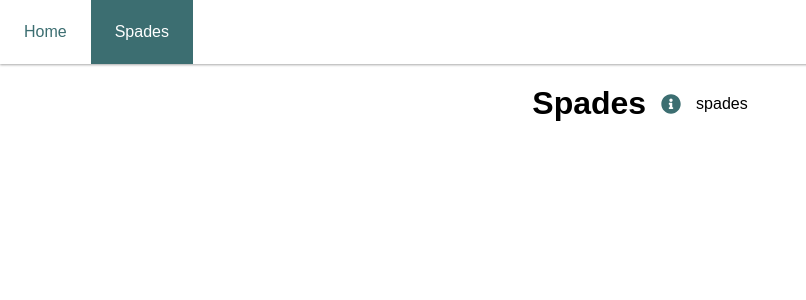
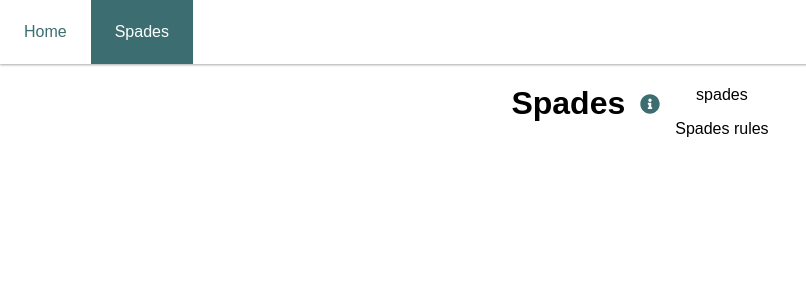
Before and after one commit to phillipsdev/score-keeper, a React (Create React App) app in the folder client/: page /spades in a window 1280 px wide. Both pictures are taken after a click on the icon 696 px from the left and 103 px from the top of the page. Shown: the top 300 px of the page, without its empty margins (0-806 px from the left). Built offline with nearby package versions, Linux system fonts and the light colour scheme.

Commit message:
Modal returns placeholder rules

```diff
--- a/client/src/components/Modal.js
+++ b/client/src/components/Modal.js
@@ -40,26 +40,13 @@ class Modal extends Component {
     }
   ];
 
-  // searchGames = () => {
-  //   let toSearch = this.props.game;
-  //   for (let i = 0; i < this.games.length; i++) {
-  //     for (let key in this.games[i]) {
-  //       console.log("first key test", key);
-  //       if (key === toSearch) {
-  //         console.log("key test", key);
-  //         this.setState({ gameInfo: Object.values(this.games[i][key]) });
-  //       }
-  //     }
-  //   }
-  // };
-
   searchGames = gameSearch => {
     return gameSearch.name === this.props.game;
   };
 
   returnGame = () => {
-    this.games.find(this.searchGames);
-    return <div>{this.games.rules}</div>;
+    const found = this.games.find(this.searchGames);
+    return found.rules;
   };
 
   render() {
@@ -67,8 +54,7 @@ class Modal extends Component {
       return (
         <div>
           <p>{this.props.game}</p>
-          {console.log("this.props.game", this.props.game)}
-          {console.log("gameInfo", this.games.find(this.searchGames))}
+          <div>{this.returnGame()}</div>
         </div>
       );
     } else return null;
```
